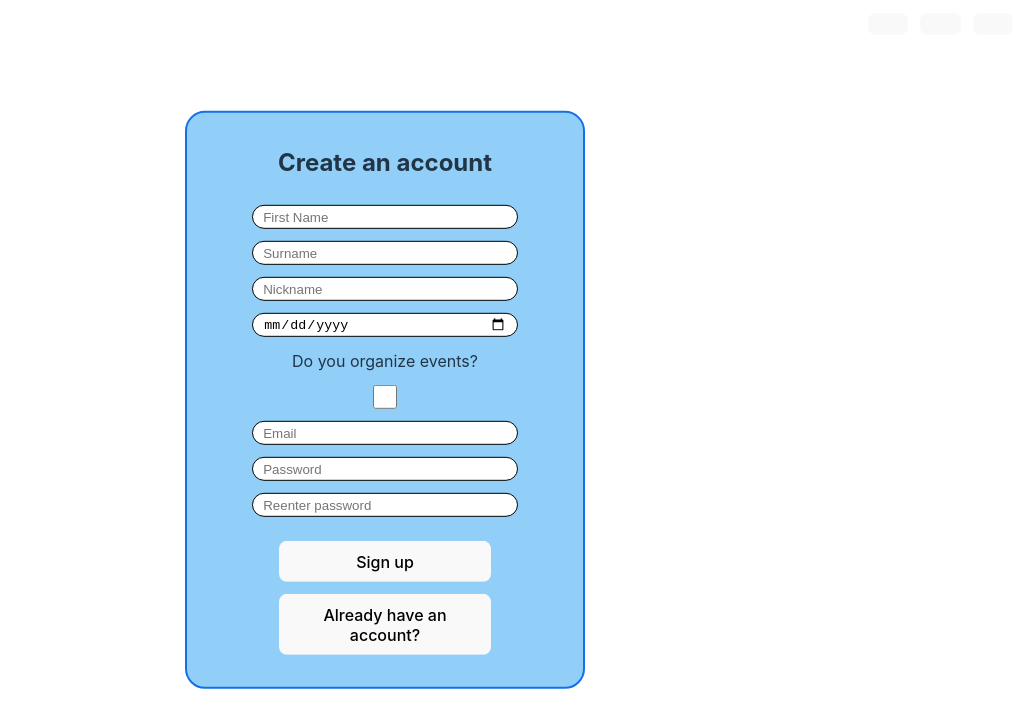
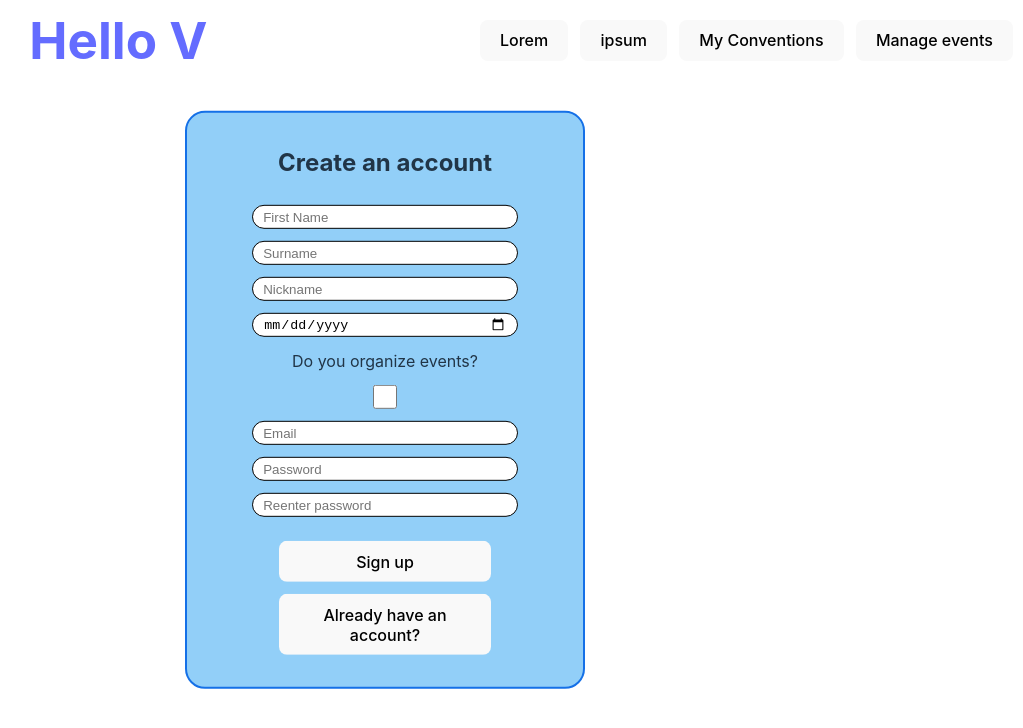
Before and after one commit to ATlexEide/furrventions, a React (Vite) app: page /signup in a window 1280 px wide. Shown: the top 728 px of the page, without its empty margins (255-1278 px from the left). Built offline with nearby package versions, Linux system fonts and the light colour scheme.

Commit message:
Add header logic

```diff
--- a/src/Components/Header.jsx
+++ b/src/Components/Header.jsx
@@ -1,15 +1,33 @@
 import "./Header.css";
+import { useState } from "react";
+import { Link, useNavigate } from "react-router-dom";
 
 export default function Header() {
+  const navigate = useNavigate();
+  // eslint-disable-next-line no-unused-vars
+  const [user, setUser] = useState({
+    id: 0,
+    username: "V",
+    isOrganizer: true,
+  });
+
   return (
     <header>
       <figure>
         <img src="" alt="" />
       </figure>
+      <Link to="/">
+        <h1>Hello {user.username}</h1>
+      </Link>
       <nav>
-        <button></button>
-        <button></button>
-        <button></button>
+        <button>Lorem</button>
+        <button>ipsum</button>
+        <button>My Conventions</button>
+        {user.isOrganizer && (
+          <button onClick={() => navigate(`manage/${user.id}/conventions`)}>
+            Manage events
+          </button>
+        )}
       </nav>
     </header>
   );
```
